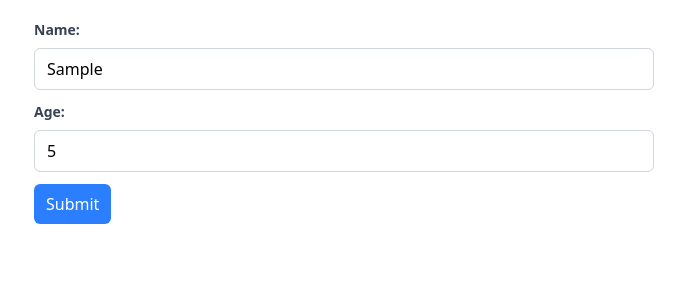
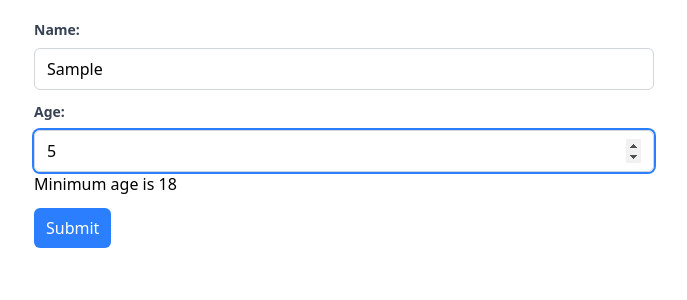
Before and after one commit to phitronio/SDT-Django, a React (Vite) app in the folder phimart-client/: page / in a window 1280 px wide. Both pictures are taken after typing "Sample", "5" into the empty fields and a click on the button "Submit". Shown: the top 300 px of the page, without its empty margins (296-983 px from the left). Built offline with nearby package versions, Linux system fonts and the light colour scheme.

Commit message:
30.5 added

```diff
--- a/phimart-client/src/components/HookForm.jsx
+++ b/phimart-client/src/components/HookForm.jsx
@@ -1,7 +1,14 @@
 import { useForm } from "react-hook-form";
 
 const HookForm = () => {
-  const { register, handleSubmit } = useForm();
+  const {
+    register,
+    handleSubmit,
+    formState: { errors },
+  } = useForm();
+
+  console.log(errors);
+
   const onSubmit = (data) => {
     console.log(data);
   };
@@ -17,11 +24,17 @@ const HookForm = () => {
             Name:
           </label>
           <input
-            {...register("name")}
+            {...register("name", { required: true, minLength: 5 })}
             id="name"
             type="text"
             className="w-full px-3 py-2 border border-gray-300 focus:outline-none focus:ring-2 focus:ring-blue-500 rounded-md"
           />
+          {errors.name?.type === "required" && (
+            <span>This field is required</span>
+          )}
+          {errors.name?.type === "minLength" && (
+            <span>Minimum length is 5</span>
+          )}
         </div>
         <div className="mb-3">
           <label
@@ -31,11 +44,15 @@ const HookForm = () => {
             Age:
           </label>
           <input
-            {...register("age")}
+            {...register("age", { required: true, min: 18 })}
             id="age"
             type="number"
             className="w-full px-3 py-2 border border-gray-300 focus:outline-none focus:ring-2 focus:ring-blue-500 rounded-md"
           />
+          {errors.age?.type === "required" && (
+            <span>This field is required</span>
+          )}
+          {errors.age?.type === "min" && <span>Minimum age is 18</span>}
         </div>
         <button className="px-3 py-2 text-white bg-blue-500 rounded-md">
           Submit
```
